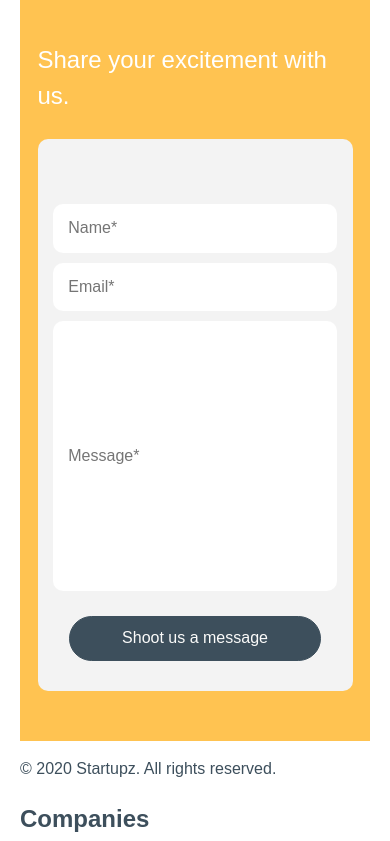
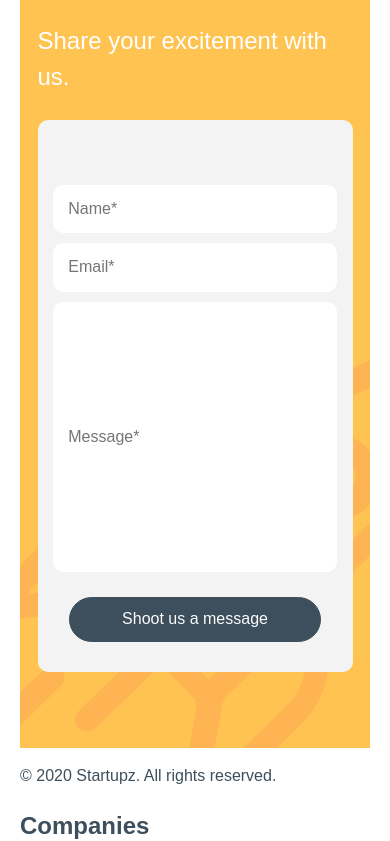
Before and after one commit to Soniq7/Startupz-Landing-Page, a React (Create React App) app: page / in a window 390 px wide. Shown: the part 2217-3058 px from the top of the page. Built offline with nearby package versions, Linux system fonts and the light colour scheme; a web font is replaced by a local one.

Commit message:
Form component styling / media queries amended

```diff
--- a/src/common/SectionForm/styled.js
+++ b/src/common/SectionForm/styled.js
@@ -9,7 +9,7 @@ export const StyledSection = styled.section`
     @media (max-width: ${({theme}) => theme.breakpoint.tabletVertical}px) {
     margin: auto;
     height: auto;
-    padding-bottom: 50px;
+    padding-bottom: 76px;
   }
 
 `;
@@ -31,7 +31,7 @@ export const Header = styled.header`
 export const Title = styled.h2`
     font-size: 60px;
     line-height: 55px;
-    font-weight: bold;
+    margin: 50px 0px 30px 0px;
 `;
 
 export const Body = styled.div`
@@ -41,9 +41,7 @@ export const Body = styled.div`
 export const StyledImage = styled.img`
     position: absolute;
     left: 75%;
-    transform: translateX(-55%) translateY(20.5%);
-
-  @media (max-width: ${({theme}) => theme.breakpoint.tabletHorizontal}px) {
-    display: none;
-  }
+    transform: translateX(-65%) translateY(46%);
+    width: 568px;
+    z-index: 0;
 `;
--- a/src/features/Form/styled.js
+++ b/src/features/Form/styled.js
@@ -11,6 +11,8 @@ export const StyledForm = styled.form`
   padding-top: 65px;
   background-color: ${({ theme }) => theme.colors.background.backgroundForm};
   border-radius: 10px;
+  position: relative;
+  z-index: 1;
 
   @media (max-width: ${({theme}) => theme.breakpoint.mobile}px) {
     margin: auto;
```
